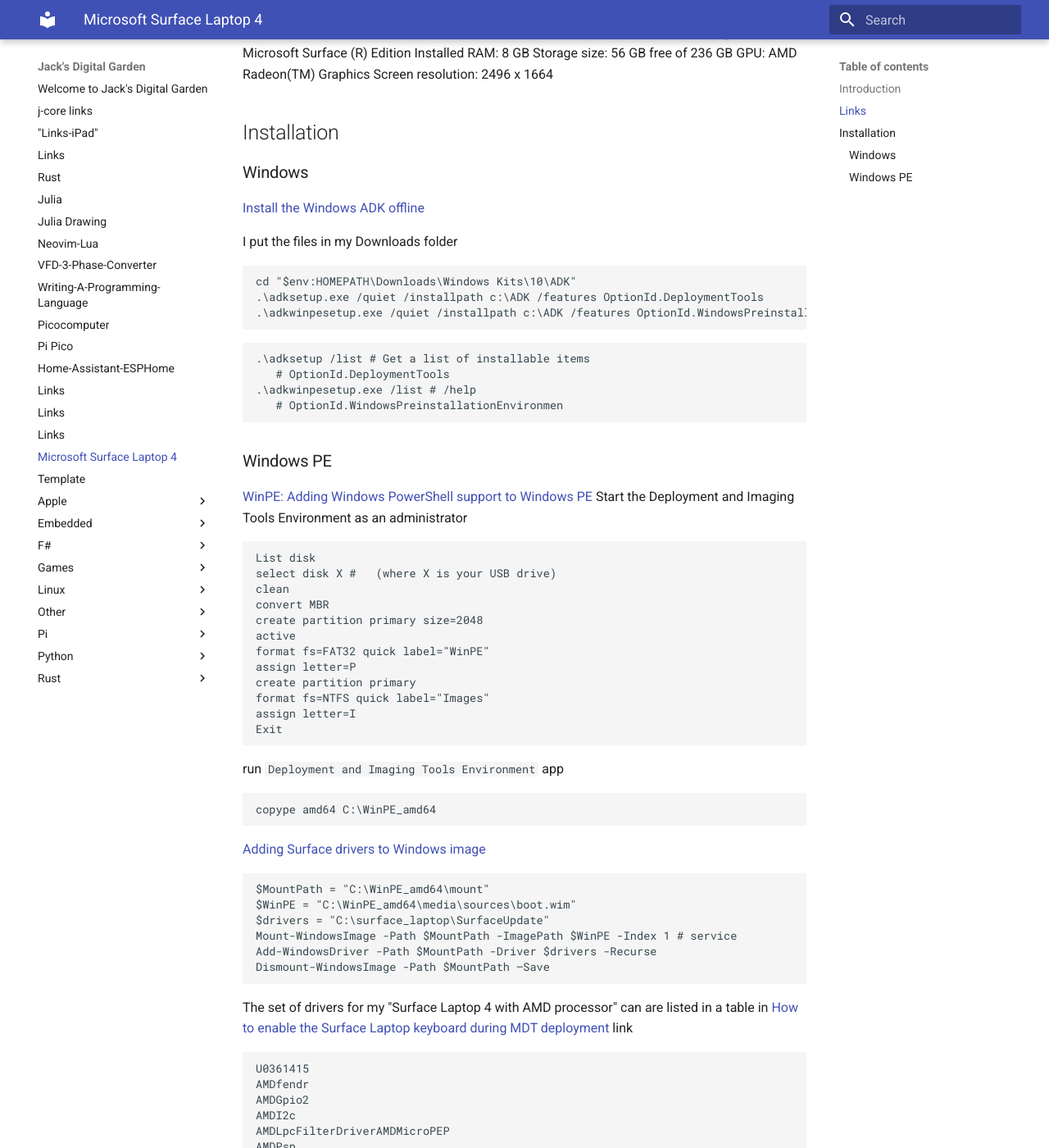
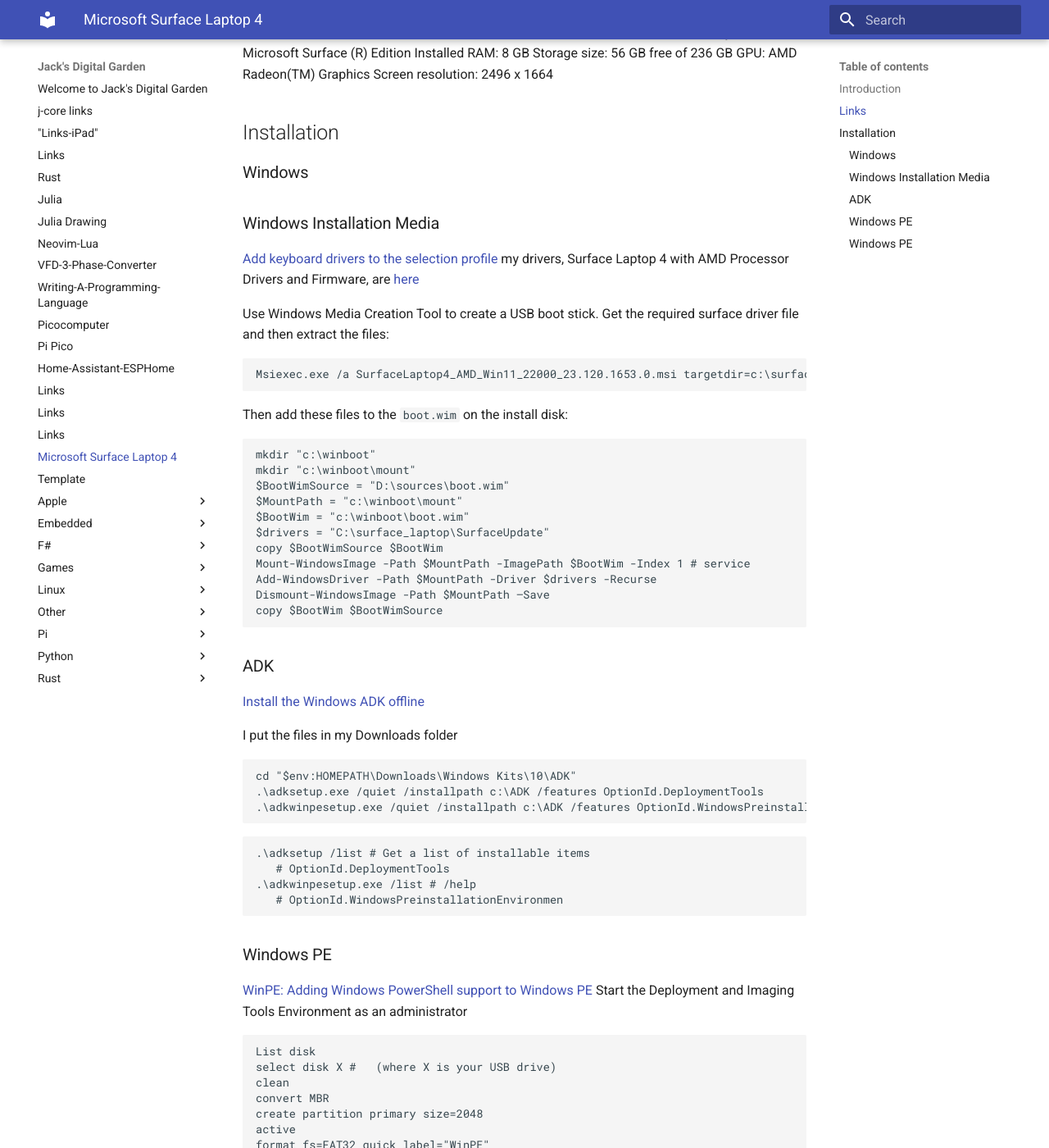
Before and after one commit to jchidley/mkdocs-material-test, an MkDocs documentation site: the page built from docs/2024-01-17-Microsoft-Surface-Laptop-4.md, in a window 1280 px wide and 1400 px high, scrolled down 714 px. Shown: the whole window at 82% size. Built offline with MkDocs 1.6.1 and Material for MkDocs 9.7.7, drawn with Linux system fonts in a browser that asks for light colours; some of the changed text lies outside the part shown.

Commit message:
Added Windows media creation tool specific stuff

````diff
--- a/docs/2024-01-17-Microsoft-Surface-Laptop-4.md
+++ b/docs/2024-01-17-Microsoft-Surface-Laptop-4.md
@@ -48,6 +48,34 @@
 
 ### Windows
 
+### Windows Installation Media
+
+[Add keyboard drivers to the selection profile](https://learn.microsoft.com/en-us/surface/enable-surface-keyboard-for-windows-pe-deployment#add-keyboard-drivers-to-the-selection-profile) my drivers, Surface Laptop 4 with AMD Processor Drivers and Firmware, are [here](https://www.microsoft.com/en-us/download/details.aspx?id=102923)
+
+Use Windows Media Creation Tool to create a USB boot stick. Get the required surface driver file and then extract the files:
+
+```PowerShell
+Msiexec.exe /a SurfaceLaptop4_AMD_Win11_22000_23.120.1653.0.msi targetdir=c:\surface_laptop /qn
+```
+
+Then add these files to the `boot.wim` on the install disk:
+
+```PowerShell
+mkdir "c:\winboot"
+mkdir "c:\winboot\mount"
+$BootWimSource = "D:\sources\boot.wim"
+$MountPath = "c:\winboot\mount"
+$BootWim = "c:\winboot\boot.wim"
+$drivers = "C:\surface_laptop\SurfaceUpdate"
+copy $BootWimSource $BootWim
+Mount-WindowsImage -Path $MountPath -ImagePath $BootWim -Index 1 # service
+Add-WindowsDriver -Path $MountPath -Driver $drivers -Recurse
+Dismount-WindowsImage -Path $MountPath –Save
+copy $BootWim $BootWimSource
+```
+
+### ADK
+
 [Install the Windows ADK offline](https://learn.microsoft.com/en-us/windows-hardware/get-started/adk-offline-install)
 
 I put the files in my Downloads folder
@@ -93,6 +121,16 @@
 
 [Adding Surface drivers to Windows image](https://www.risual.com/2022/03/adding-surface-drivers-to-windows-image/)
 
+### Windows PE
+
+Use Windows Media Creation Tool to create a USB boot stick. Get the required surface driver file and then extract the files:
+
+```PowerShell
+Msiexec.exe /a SurfaceLaptop4_AMD_Win11_22000_23.120.1653.0.msi targetdir=c:\surface_laptop /qn
+```
+
+Then add these files to the `boot.wim` on the install disk:
+
 ```PowerShell
 $MountPath = "C:\WinPE_amd64\mount"
 $WinPE = "C:\WinPE_amd64\media\sources\boot.wim"
@@ -101,7 +139,6 @@
 Add-WindowsDriver -Path $MountPath -Driver $drivers -Recurse
 Dismount-WindowsImage -Path $MountPath –Save
 ```
-
 The set of drivers for my "Surface Laptop 4 with AMD processor" can are listed in a table in [How to enable the Surface Laptop keyboard during MDT deployment](https://learn.microsoft.com/en-us/surface/enable-surface-keyboard-for-windows-pe-deployment#add-keyboard-drivers-to-the-selection-profile) link
 
 ```PowerShell
````
